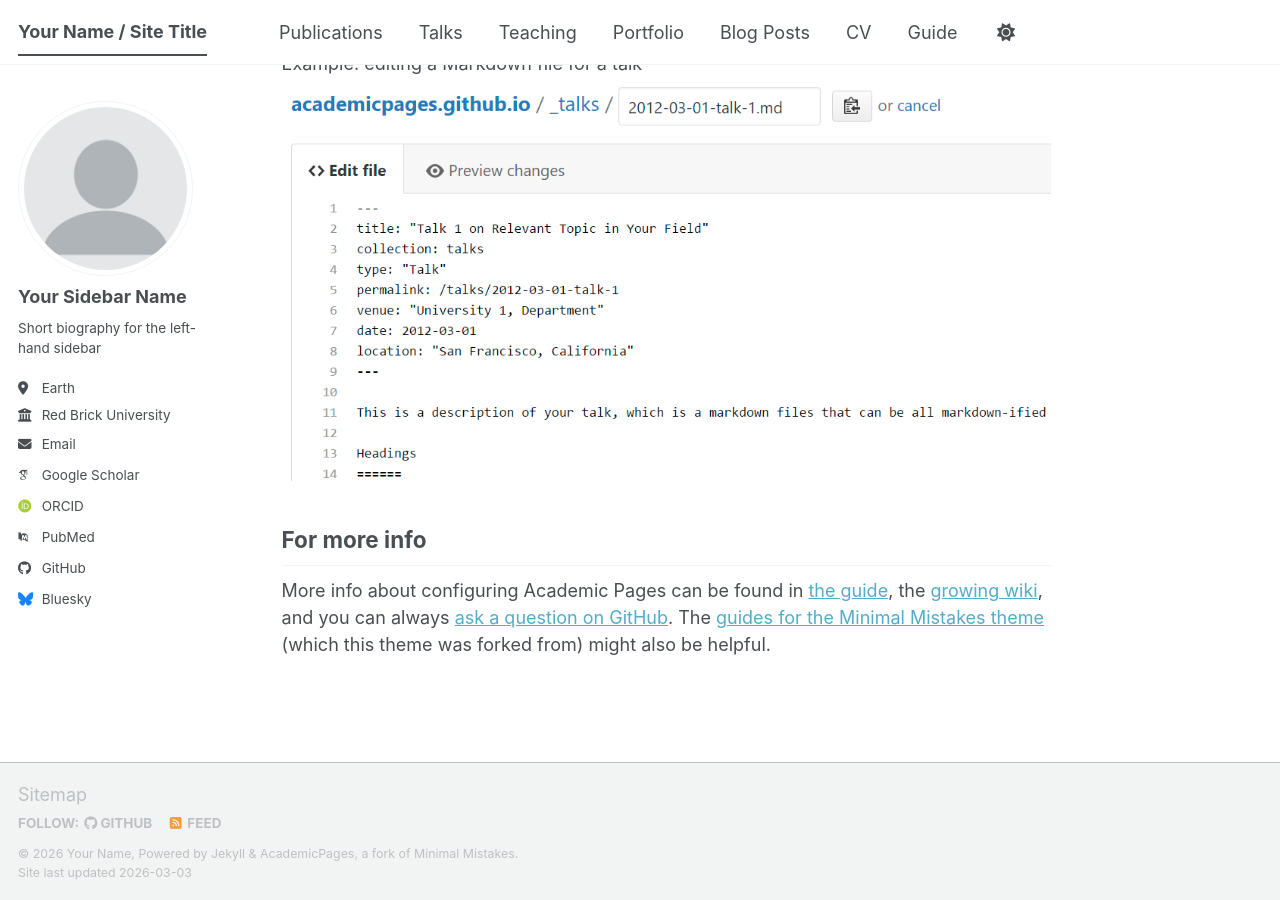
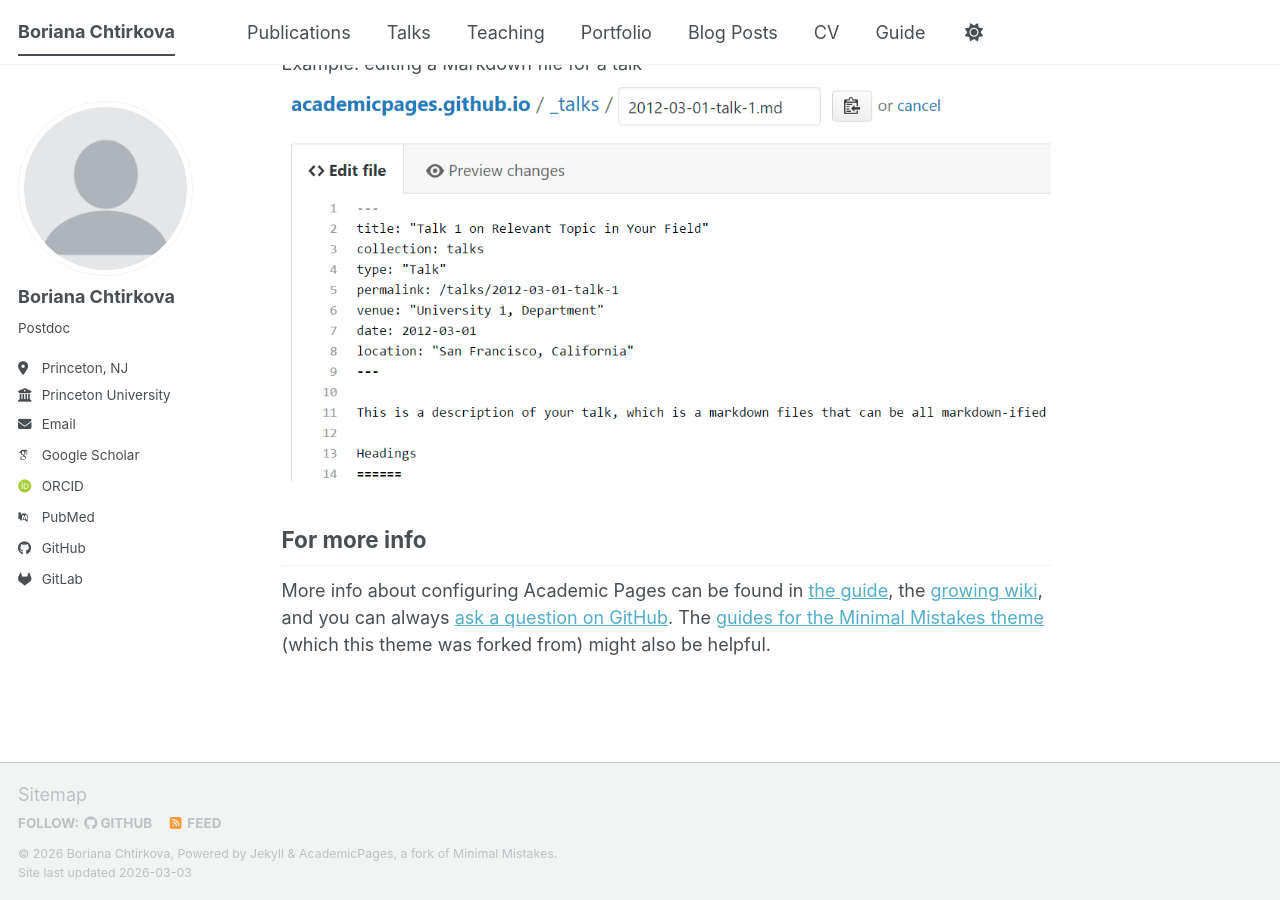
Before and after one commit to bchtirkova/bchtirkova.github.io, a Jekyll site: the page built from _pages/about.md, in a window 1280 px wide and 900 px high, scrolled down 2720 px. Built offline with Jekyll 4.4.1, drawn with Linux system fonts in a browser that asks for light colours; some web fonts are replaced; a script bundle is joined from its source files by our own code; library files that are not in the unit come from our copies.

Commit message:
included gitlab link

```diff
--- a/_config.yml
+++ b/_config.yml
@@ -9,14 +9,14 @@
 # Basic Site Settings
 locale                   : "en-US"
 site_theme               : "default" # The available themes options are "default", "air", "sunrise", "mint", "dirt" and "contrast"
-title                    : "Your Name / Site Title"
+title                    : "Boriana Chtirkova"
 title_separator          : "-"
-name                     : &name "Your Name"
-description              : &description "Your Name's academic portfolio"   # Update this with a general description of your site, this is the default if not overridden by a page
-url                      : https://academicpages.github.io # The base hostname & protocol for your site e.g. "https://[your GitHub username].github.io",
+name                     : &name "Boriana Chtirkova"
+description              : &description "Boriana Chtirkova's academic portfolio"   # Update this with a general description of your site, this is the default if not overridden by a page
+url                      : https://bchtirkova.github.io # The base hostname & protocol for your site e.g. "https://[your GitHub username].github.io",
                                                            # or if you already have some other page hosted on Github then use "https://[your GitHub username].github.io/[Your Repo Name]"
 baseurl                  : "" # the subpath of your site, e.g. "/blog"
-repository               : "academicpages/academicpages.github.io"
+repository               : "bchtirkova/bchtirkova.github.io"
 
 # Site Author - The following control what appear as part of the author content on the side bar.
 #               If a field is blank the icon and link will not appear, otherwise it will be shown.
@@ -24,13 +24,13 @@ repository               : "academicpages/academicpages.github.io"
 author:
   # Biographic information
   avatar           : "profile.png"
-  name             : "Your Sidebar Name"
+  name             : "Boriana Chtirkova"
   pronouns         : # example: "she/her"
-  bio              : "Short biography for the left-hand sidebar"
-  location         : "Earth"
-  employer         : "Red Brick University"
+  bio              : "Postdoc"
+  location         : "Princeton, NJ"
+  employer         : "Princeton University"
   uri              : # URL
-  email            : "none@example.org"
+  email            : "chtirkova@princeton.edu"
 
   # Academic websites
   academia         : # URL
@@ -52,12 +52,13 @@ author:
   codepen          : # Username
   dribbble         : # Username
   github           : "academicpages"
+  gitlab           : "mjade"
   kaggle           : # Username
   stackoverflow    : # User number or user number and name (i.e., use "1" or "1/jeff-atwood")
 
   # Social media
   artstation       : # Username
-  bluesky          : "bsky.app" # Replace this with you Bluesky username
+  bluesky          : # Username
   facebook         : # Username
   flickr           : # Username
   foursquare       : # Username
@@ -138,7 +139,7 @@ yandex_site_verification :
 
 # Social Sharing
 twitter:
-  username               : &twitter
+  username               :
 facebook:
   username               :
   app_id                 :
--- a/_includes/author-profile.html
+++ b/_includes/author-profile.html
@@ -88,6 +88,9 @@
       {% if author.github %}
         <li><a href="https://github.com/{{ author.github }}"><i class="fab fa-fw fa-github icon-pad-right" aria-hidden="true"></i>GitHub</a></li>
       {% endif %}
+      {% if author.gitlab %}
+        <li><a href="https://gitlab.com/{{ author.gitlab }}"><i class="fab fa-fw fa-gitlab icon-pad-right" aria-hidden="true"></i>GitLab</a></li>
+      {% endif %}
       {% if author.kaggle %}
         <li><a href="https://kaggle.com/{{ author.kaggle }}"><i class="fab fa-fw fa-kaggle icon-pad-right" aria-hidden="true"></i>Kaggle</a></li>
       {% endif %}
```
